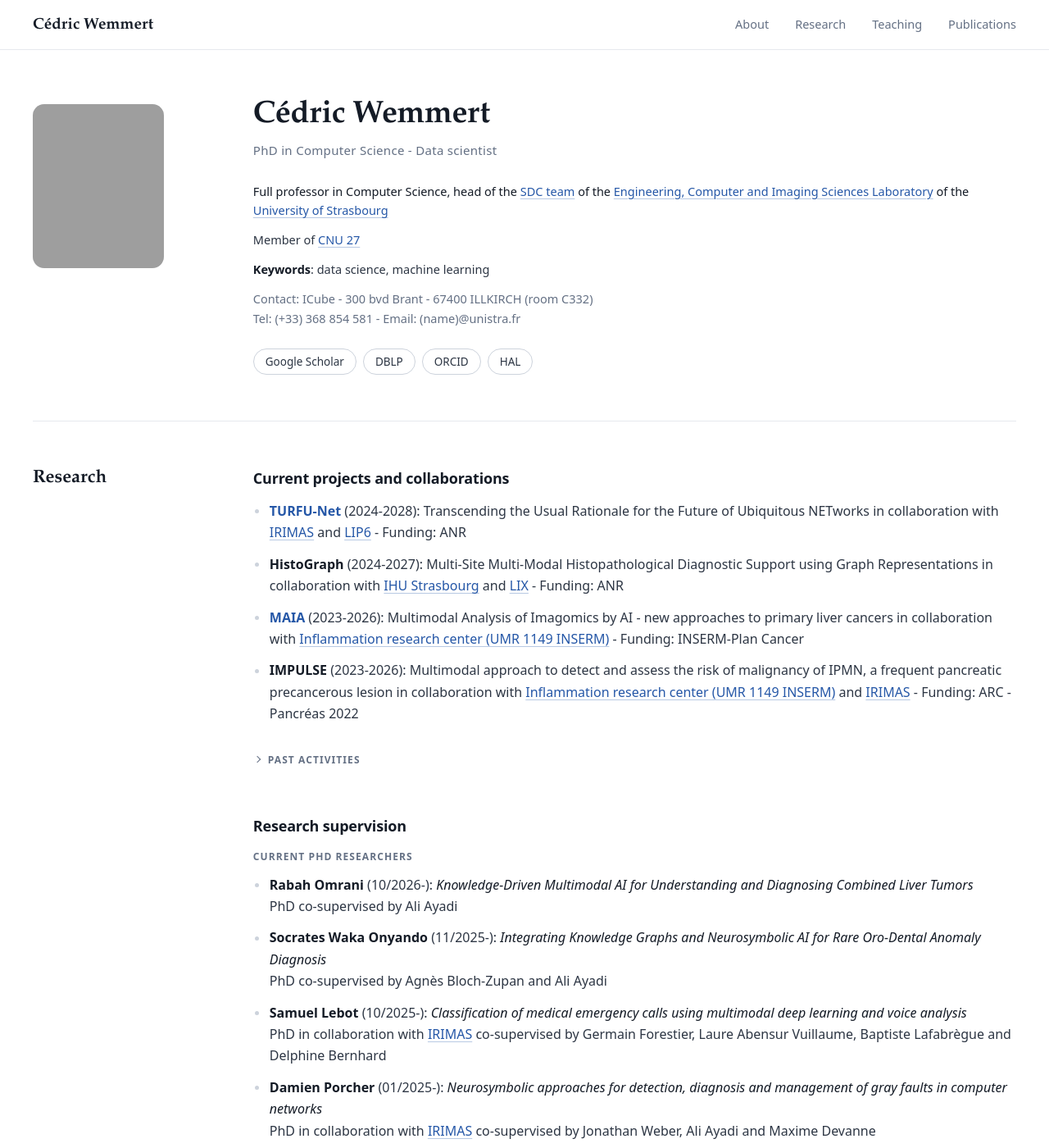
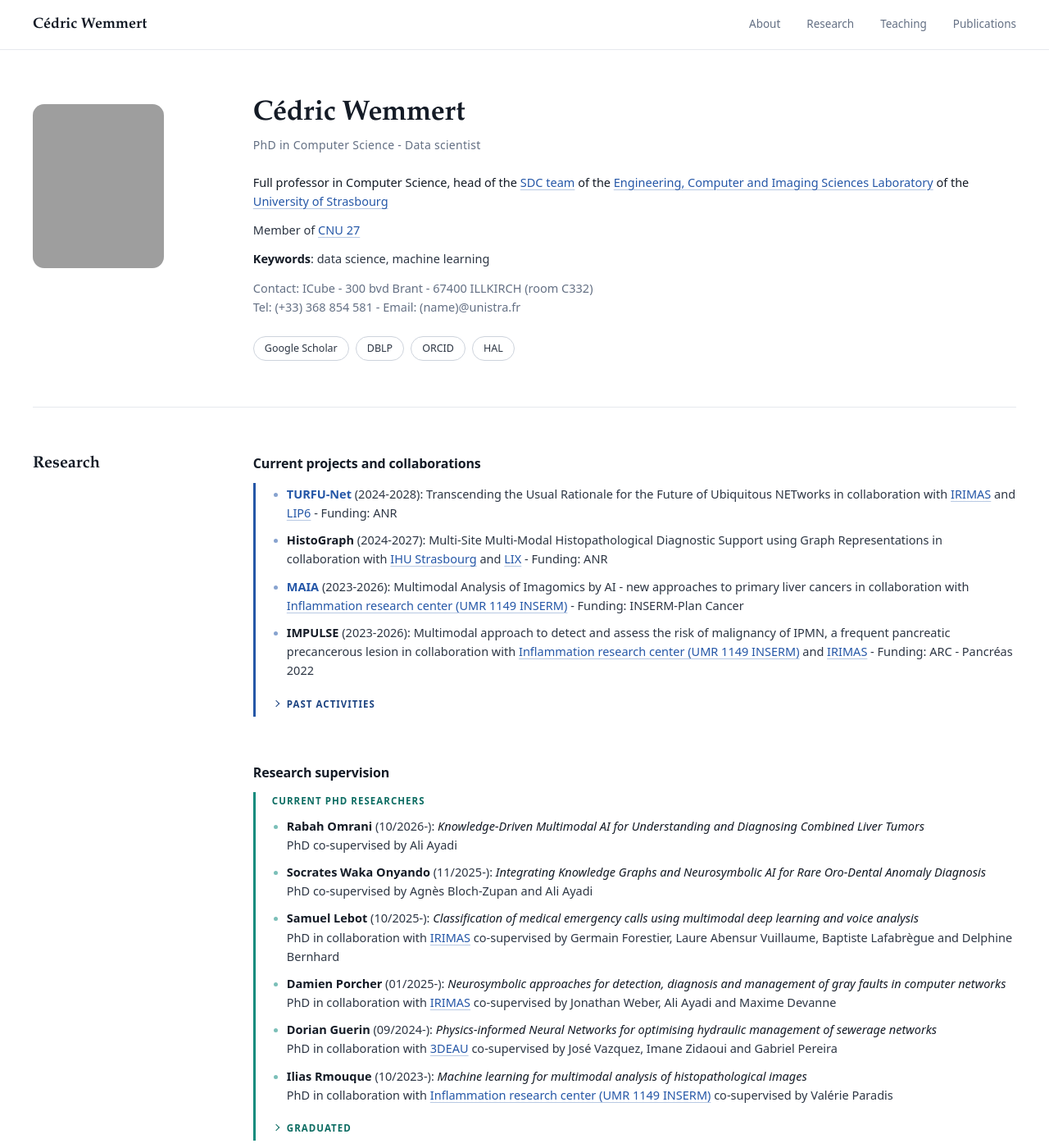
Before and after one commit to wemmertc/webpage, a Jekyll site: the page built from index.md, in a window 1280 px wide and 1400 px high. Shown: the whole window at 82% size. Built offline with Jekyll 4.4.1, drawn with Linux system fonts in a browser that asks for light colours; grey boxes are pictures that could not be loaded.

Commit message:
Smaller text, coloured bands on the left of the blocks
- Base text at 14.5px (was 16px); titles, menu, footer and the
  publications page scaled down accordingly.
- Home: projects, PhD, postdocs, publications and teaching are blocks
  with a coloured band on their left (bullets and labels in the same
  colour).
- Publications: each entry has a band in the colour of its type.

Co-Authored-By: Claude Opus 5.5 <noreply@anthropic.com>

```diff
--- a/_sass/site.scss
+++ b/_sass/site.scss
@@ -18,6 +18,13 @@
   --accent: #2557a7;
   --accent-dark: #183f7d;
   --accent-soft: #edf2fa;
+
+  // colours of the blocks of the home page (band on their left, bullets, labels)
+  --c-projects: #2557a7;
+  --c-phd: #0f8b7d;
+  --c-postdocs: #7b52c7;
+  --c-publications: #d98a0b;
+  --c-teaching: #c4466f;
 
   --sans: system-ui, -apple-system, "Segoe UI", Roboto, "Helvetica Neue", Arial, sans-serif;
   --serif: "Iowan Old Style", "Palatino Linotype", Palatino, "Book Antiqua", Georgia, serif;
@@ -60,7 +67,7 @@ body {
   flex-direction: column;
   min-height: 100vh;
   margin: 0;
-  font: 16px/1.65 var(--sans);
+  font: 14.5px/1.6 var(--sans);
   color: var(--text);
   background: var(--bg);
   -webkit-font-smoothing: antialiased;
@@ -78,7 +85,7 @@ h1, h2, h3, h4 {
 }
 
 p, ul, ol, blockquote, pre {
-  margin: 0 0 18px;
+  margin: 0 0 16px;
 }
 
 a {
@@ -177,7 +184,7 @@ pre {
 }
 
 .brand {
-  font: 600 19px/1 var(--serif);
+  font: 600 18px/1 var(--serif);
   color: var(--ink);
 
   &:hover {
@@ -194,7 +201,7 @@ pre {
   a {
     display: flex;
     align-items: center;
-    font-size: 14.5px;
+    font-size: 13.5px;
     color: var(--muted);
     // the bottom border is the mark of the current section; the top one keeps the text centred
     border-top: 2px solid transparent;
@@ -234,7 +241,7 @@ main {
   > h1,
   > h2 {
     grid-column: 1;
-    font: 600 22px/26px var(--serif);
+    font: 600 20px/26px var(--serif);
   }
 
   > hr,
@@ -265,9 +272,9 @@ main {
   }
 
   h3 {
-    margin: 44px 0 14px;
-    font-size: 18px;
-    line-height: 26px;
+    margin: 40px 0 12px;
+    font-size: 16px;
+    line-height: 24px;
     letter-spacing: -.01em;
   }
 
@@ -278,7 +285,7 @@ main {
   // small labels: sub-lists and collapsible lists
   h4,
   summary {
-    font-size: 12px;
+    font-size: 11.5px;
     font-weight: 600;
     line-height: 18px;
     letter-spacing: .09em;
@@ -287,7 +294,7 @@ main {
   }
 
   h4 {
-    margin: 26px 0 12px;
+    margin: 24px 0 10px;
   }
 
   h3 + h4 {
@@ -296,14 +303,16 @@ main {
 
   // lists generated from the JSON data (projects, PhD, postdocs) and hand-written ones
   > ul,
-  > details > ul {
+  > details > ul,
+  .block > ul,
+  .block > details > ul {
     padding: 0;
     list-style: none;
 
     > li {
       position: relative;
-      margin: 0 0 12px;
-      padding-left: 20px;
+      margin: 0 0 10px;
+      padding-left: 18px;
 
       &::before {
         content: "";
@@ -391,10 +400,49 @@ details {
   }
 }
 
+// a block of the home page (<div class="block block-phd" markdown="1"> in index.md):
+// a coloured band on its left, its bullets and labels in the same colour
+.block {
+  --c: var(--accent);
+  margin: 0 0 16px;
+  padding: 2px 0 2px 20px;
+  border-left: 3px solid var(--c);
+
+  > :first-child {
+    margin-top: 0;
+  }
+
+  > :last-child,
+  > details:last-child[open] > :last-child {
+    margin-bottom: 0;
+  }
+
+  h4,
+  summary {
+    color: color-mix(in srgb, var(--c) 78%, #000);
+  }
+
+  summary:hover {
+    color: var(--ink);
+  }
+}
+
+main .block > ul > li::before,
+main .block > details > ul > li::before {
+  background: var(--c);
+  opacity: .55;
+}
+
+.block-projects { --c: var(--c-projects); }
+.block-phd { --c: var(--c-phd); }
+.block-postdocs { --c: var(--c-postdocs); }
+.block-publications { --c: var(--c-publications); }
+.block-teaching { --c: var(--c-teaching); }
+
 blockquote {
-  padding: 2px 0 2px 22px;
-  border-left: 2px solid var(--accent);
-  font: italic 18px/1.6 var(--serif);
+  padding: 2px 0 2px 20px;
+  border-left: 3px solid var(--line-strong);
+  font: italic 16px/1.6 var(--serif);
   color: var(--ink);
 
   p {
@@ -426,7 +474,7 @@ blockquote {
 
   h1 {
     margin: 0 0 8px;
-    font: 600 38px/1.1 var(--serif);
+    font: 600 34px/1.1 var(--serif);
     letter-spacing: -.01em;
   }
 
@@ -446,15 +494,10 @@ blockquote {
 }
 
 .hero .hero-tagline {
-  margin-bottom: 26px;
-  font-size: 15px;
+  margin-bottom: 22px;
+  font-size: 14px;
   letter-spacing: .02em;
   color: var(--muted);
-}
-
-// the text of the introduction has the size of the contact, each paragraph keeps its colour
-.hero-body p {
-  font-size: 14.5px;
 }
 
 .hero .lead {
@@ -476,9 +519,9 @@ blockquote {
 
   a {
     display: block;
-    padding: 0 14px;
-    font-size: 13.5px;
-    line-height: 30px;
+    padding: 0 13px;
+    font-size: 12.5px;
+    line-height: 28px;
     color: var(--text);
     text-decoration: none;
     border: 1px solid var(--line-strong);
@@ -500,7 +543,7 @@ blockquote {
 // ---- footer ---------------------------------------------------------------------
 
 .site-footer {
-  font-size: 13.5px;
+  font-size: 12.5px;
   color: var(--muted);
   border-top: 1px solid var(--line);
 
@@ -545,9 +588,9 @@ blockquote {
 
     > h1,
     > h2 {
-      margin: 0 0 18px;
-      font-size: 26px;
-      line-height: 32px;
+      margin: 0 0 16px;
+      font-size: 23px;
+      line-height: 30px;
     }
 
     > hr {
@@ -569,7 +612,7 @@ blockquote {
 
     h1 {
       align-self: end;
-      font-size: 31px;
+      font-size: 29px;
     }
   }
 
@@ -643,6 +686,10 @@ blockquote {
   .hero .profiles a {
     padding: 0 12px;   // the four links fit on one line
   }
+
+  .block {
+    padding-left: 16px;
+  }
 }
 
 // ---- print ------------------------------------------------------------------------
--- a/index.md
+++ b/index.md
@@ -39,7 +39,11 @@ Member of [CNU 27](https://cnu27.ls2n.fr/)
 
 ## Research
 
+<!-- Each <div class="block block-..."> gets a coloured band on its left (_sass/site.scss). -->
+
 ### Current projects and collaborations
+
+<div class="block block-projects" markdown="1">
 
 {% include projects.md %}
 
@@ -50,7 +54,11 @@ Member of [CNU 27](https://cnu27.ls2n.fr/)
 
 </details>
 
+</div>
+
 ### Research supervision
+
+<div class="block block-phd" markdown="1">
 
 #### Current PhD researchers
 
@@ -63,6 +71,10 @@ Member of [CNU 27](https://cnu27.ls2n.fr/)
 
 </details>
 
+</div>
+
+<div class="block block-postdocs" markdown="1">
+
 <details markdown="1">
 <summary>Postdocs and engineers</summary>
 
@@ -70,13 +82,21 @@ Member of [CNU 27](https://cnu27.ls2n.fr/)
 
 </details>
 
+</div>
+
 ### Publications
 
+<div class="block block-publications" markdown="1">
+
 [Browse the complete list of my publications](./publications/){: .main}, with abstracts, BibTeX entries and PDFs (also available on [HAL](https://cv.hal.science/cedric-wemmert)).
+
+</div>
 
 * * *
 
 ## Teaching
+
+<div class="block block-teaching" markdown="1">
 
 I am teaching mainly in the Computer Science department of the [Technology Institute Robert Schuman](https://iutrs.unistra.fr) of the [University of Strasbourg](https://unistra.fr).
 
@@ -85,6 +105,8 @@ I am teaching mainly in the Computer Science department of the [Technology Insti
 * Networks programming
 * Graph theory
 * Discrete mathematics
+
+</div>
 
 * * *
 
```
Also changed, not shown: assets/css/publications.css (+36 -27 lines).
